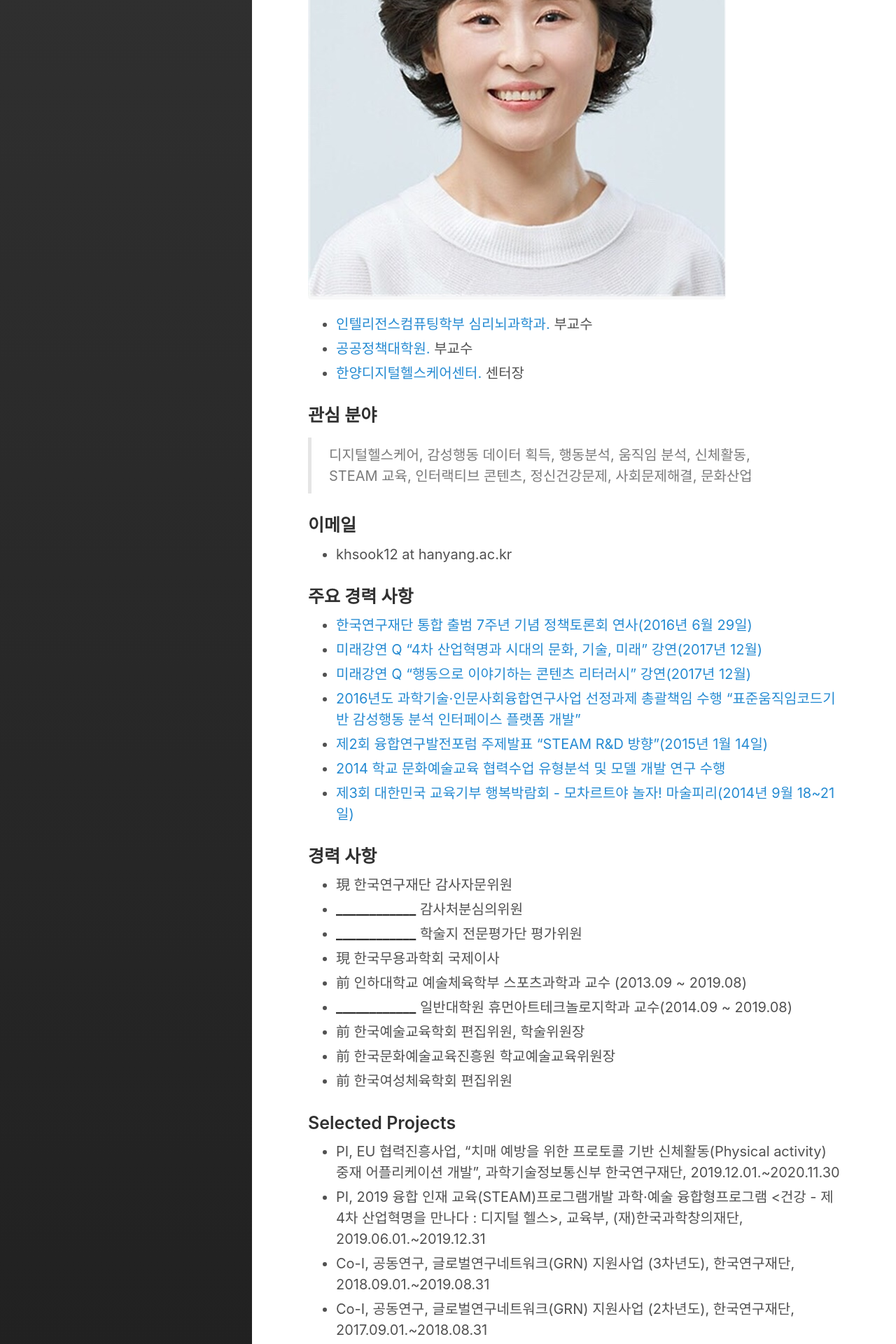
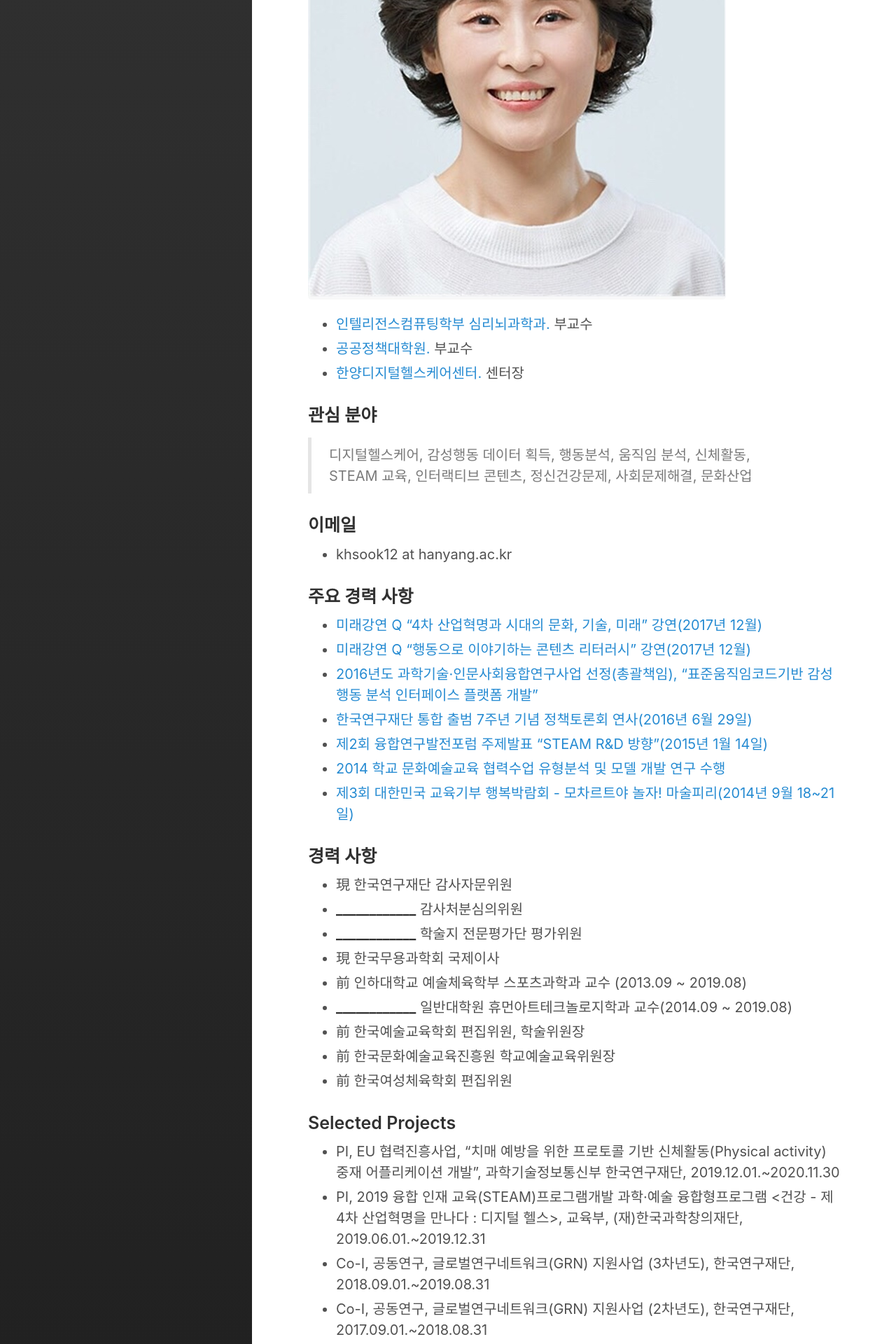
Before and after one commit to Rugger12/hyungsook, a Jekyll site: the page built from _posts/2021-01-07-about-me.md, in a window 1280 px wide. Shown: the part 421-2341 px from the top of the page at 70% size. Built offline with Jekyll 4.4.1, drawn with Linux system fonts in a browser that asks for light colours.

Commit message:
Update 2021-01-07-about-me.md

```diff
--- a/_posts/2021-01-07-about-me.md
+++ b/_posts/2021-01-07-about-me.md
@@ -21,10 +21,11 @@ excerpt_separator:  <!--more-->
 *  khsook12 at hanyang.ac.kr
 
 ### 주요 경력 사항
-*  <a href="https://webzine.nrf.re.kr/newsletter_1607/?chapter=3" target="_blank"> 한국연구재단 통합 출범 7주년 기념 정책토론회 연사(2016년 6월 29일)</a>
+
 *  <a href="https://youtu.be/kOZm2GAj93g?list=PL4sxFs_3F4_zX8h8c9086sBaAGXSD2e9-" target="_blank"> 미래강연 Q "4차 산업혁명과 시대의 문화, 기술, 미래" 강연(2017년 12월)</a>
 *  <a href="https://youtu.be/rNN5EyhDtfY?list=PL4sxFs_3F4_zX8h8c9086sBaAGXSD2e9-" target="_blank"> 미래강연 Q "행동으로 이야기하는 콘텐츠 리터러시" 강연(2017년 12월)</a>
-*  <a href="http://m.blog.daum.net/htiger31/18370518" target="_blank">2016년도 과학기술·인문사회융합연구사업 선정과제 총괄책임 수행 "표준움직임코드기반 감성행동 분석 인터페이스 플랫폼 개발"</a>
+*  <a href="http://m.blog.daum.net/htiger31/18370518" target="_blank">2016년도 과학기술·인문사회융합연구사업 선정(총괄책임), "표준움직임코드기반 감성행동 분석 인터페이스 플랫폼 개발"</a>
+*  <a href="https://webzine.nrf.re.kr/newsletter_1607/?chapter=3" target="_blank"> 한국연구재단 통합 출범 7주년 기념 정책토론회 연사(2016년 6월 29일)</a>
 *  <a href="https://crpc.kist.re.kr/user/nd57882.do?View&menuId=nd57882&boardNo=00000106&boardInfoNo=0008&dmlType=&page=3&pageLS=20&pageSC=SORT_ORDER&pageSO=DESC&pageST=TOTAL&pageSV=&dmlType=" target="_blank"> 제2회 융합연구발전포럼 주제발표 "STEAM R&D 방향"(2015년 1월 14일)</a>
 *  <a href="https://webview.arte.or.kr:8080/SynapDocViewServer/viewer/doc.html?key=00000000756389080176dccff8bd54db&convType=img&convLocale=ko_KR&contextPath=/SynapDocViewServer" target="_blank"> 2014 학교 문화예술교육 협력수업 유형분석 및 모델 개발 연구 수행</a>
 *  <a href="https://m.blog.naver.com/erke2000/220125718627" target="_blank"> 제3회 대한민국 교육기부 행복박람회 - 모차르트야 놀자! 마술피리(2014년 9월 18~21일)</a>
```
